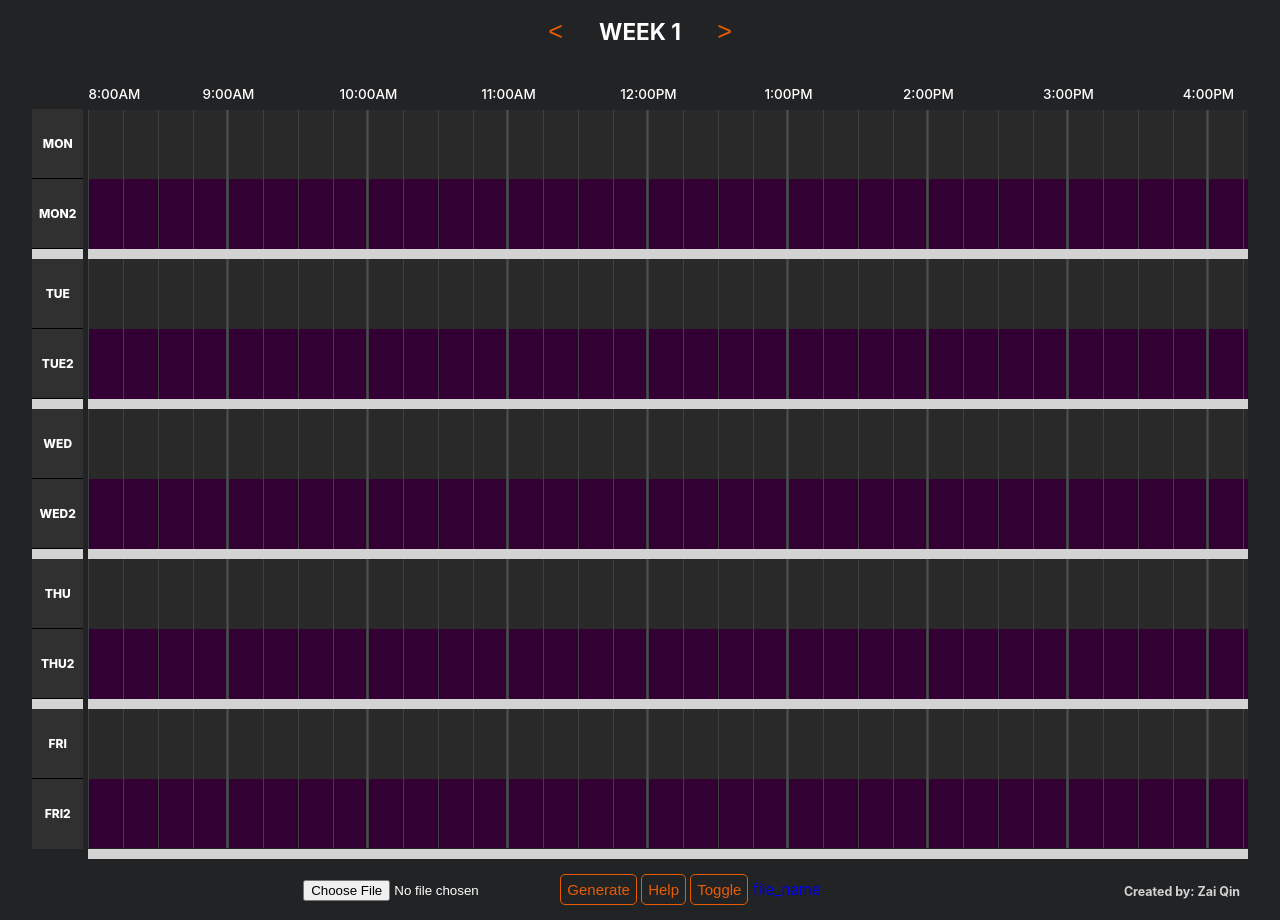
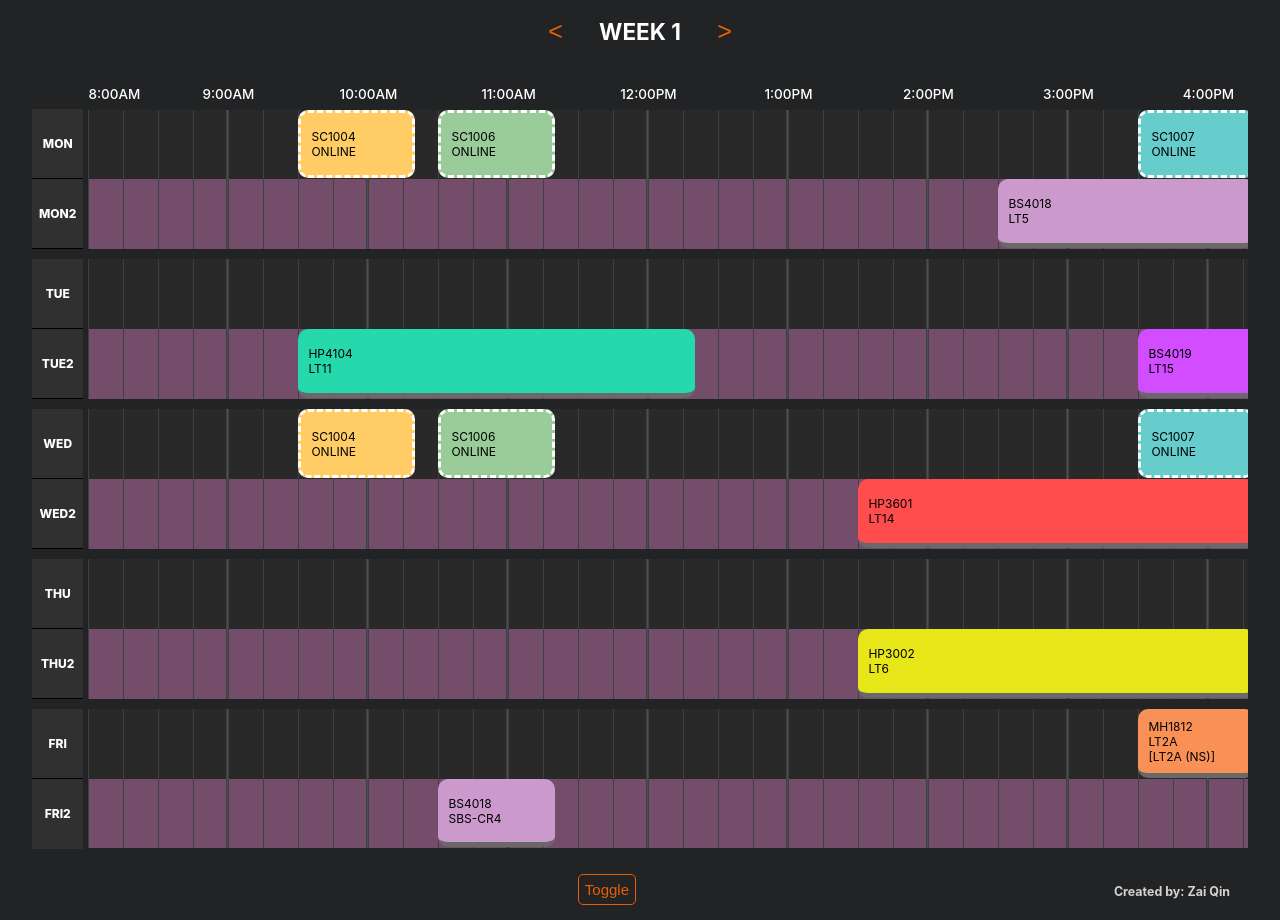
Before and after one commit to Zaiqin/Timetable, a website: page docs/index2.html in a window 1280 px wide. Shown: the part 51-971 px from the top of the page. Drawn offline with Linux system fonts and the light colour scheme.

Commit message:
Add auto timetable

```diff
--- a/docs/index2.html
+++ b/docs/index2.html
@@ -8,7 +8,7 @@
     <link rel="stylesheet" href="styles/timetablejs2.css">
     <link rel="stylesheet" href="styles/demo.css">
   </head>
-  <body>
+  <body onload="Generate()">
 
     <div class="topnav">
       <img src="logo.png" style="float: left; margin: 10px 0px 10px 15px; height: 30px;">
@@ -45,12 +45,8 @@
     </div>
 
     <div class="eventCreator" style="display: block; text-align: center; margin-top: 15px;">
-    <input type="file" id="uploadfile" accept=".csv", href="styles/Y1S2Timetable.csv">
-    <button id="uploadconfirm" class="but">Generate</button>
-    <button id="guide" onclick="toggleModal2()" class="but">Help</button>
-    <button id="guide" onclick="toggleSet()" class="but">Toggle</button>
-    <a href="styles/Y1S2Timetable.csv" download> file_name </a>
-    <h5 style="float:right; margin-right: 40px; margin-top: 10px; color: lightgrey;">Created by: Zai Qin</h5>
+    <button id="guide" onclick="toggleSet()" style="margin-left: 100px;" class="but">Toggle</button>
+    <h5 style="float:right; margin-right: 50px; margin-top: 10px; color: lightgrey;">Created by: Zai Qin</h5>
     </div>
 
     <script type="text/javascript" src="scripts/papaparse.min.js"></script>
@@ -66,7 +62,7 @@
         var weekNo = parseInt(document.getElementsByClassName('weekTitle')[0].innerHTML.substring('4'));
         if (weekNo != 13) {
           document.getElementsByClassName('weekTitle')[0].innerHTML = "WEEK " + (weekNo+1);
-          document.getElementById('uploadconfirm').click()
+          Generate();
         }
       }
 
@@ -74,7 +70,7 @@
         var weekNo = parseInt(document.getElementsByClassName('weekTitle')[0].innerHTML.substring('4'));
         if (weekNo != 1){
           document.getElementsByClassName('weekTitle')[0].innerHTML = "WEEK " + (weekNo-1);
-          document.getElementById('uploadconfirm').click()
+          Generate();
         }
       }
 
@@ -85,8 +81,9 @@
               return option;
        }
 
-      const uploadconfirm = document.getElementById('uploadconfirm').addEventListener('click', () => {
-        Papa.parse(document.getElementById('uploadfile').files[0],
+      function Generate() {
+        console.log("Generating");
+        Papa.parse("https://raw.githubusercontent.com/Zaiqin/Timetable/main/docs/styles/Y1S2Timetable.csv",
         {
           download: true,
           header: true,
@@ -186,7 +183,7 @@
             }
           }
         });
-      });
+      };
 
       var timetable = new Timetable();
 
--- a/docs/styles/timetablejs2.css
+++ b/docs/styles/timetablejs2.css
@@ -16,7 +16,7 @@
 	list-style-type: none;
 	margin: 0;
 	padding: 0;
-	background-color: lightgray;
+
 }
 
 
@@ -140,7 +140,7 @@
 
 .timetable ul.room-timeline li {
 	position: relative;
-	background-color: #330033;
+	background-color: #744d6b;
 	height: 10	0px;
 	margin-bottom: 10px;
 	opacity: 1;
```
